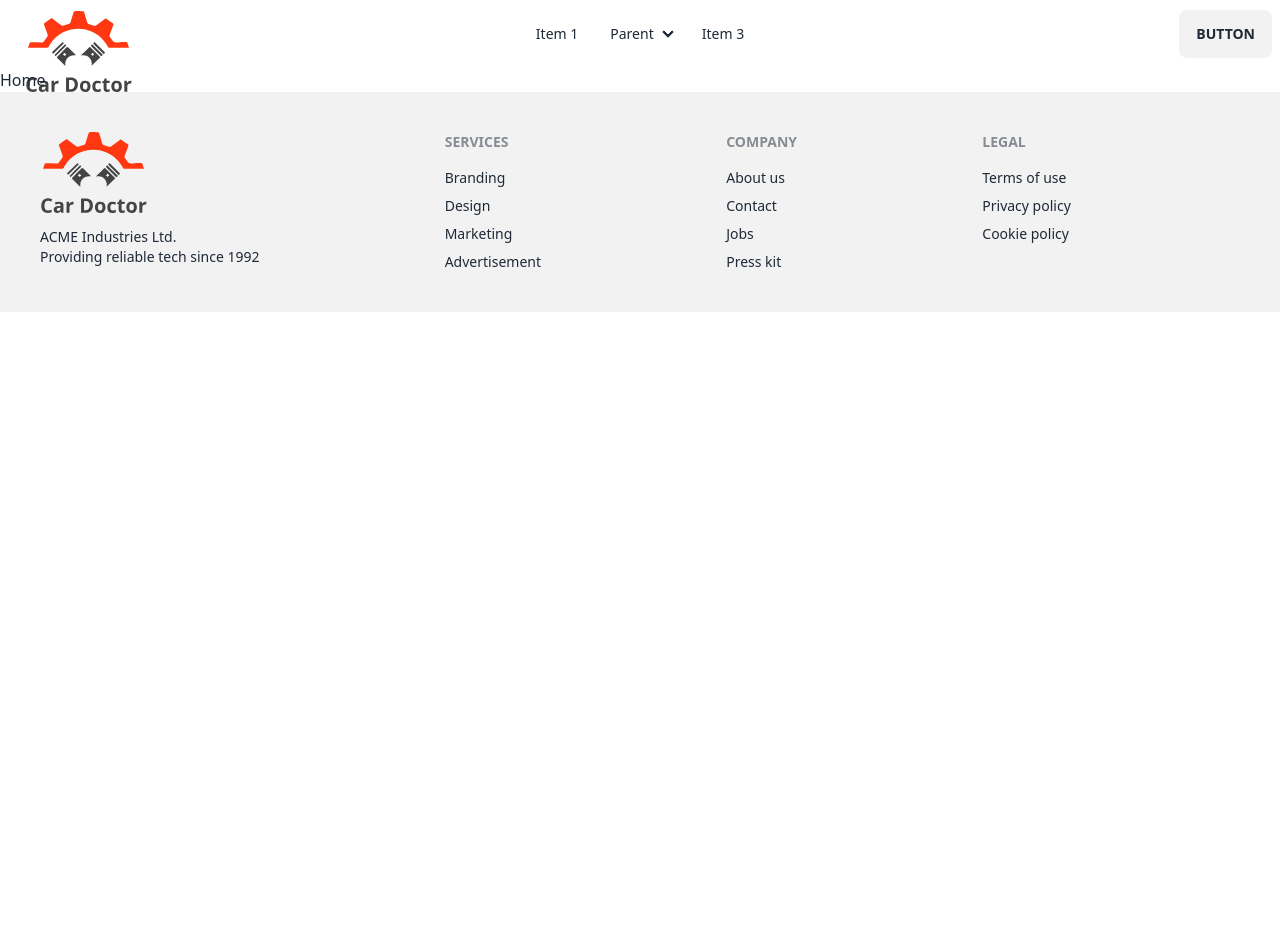
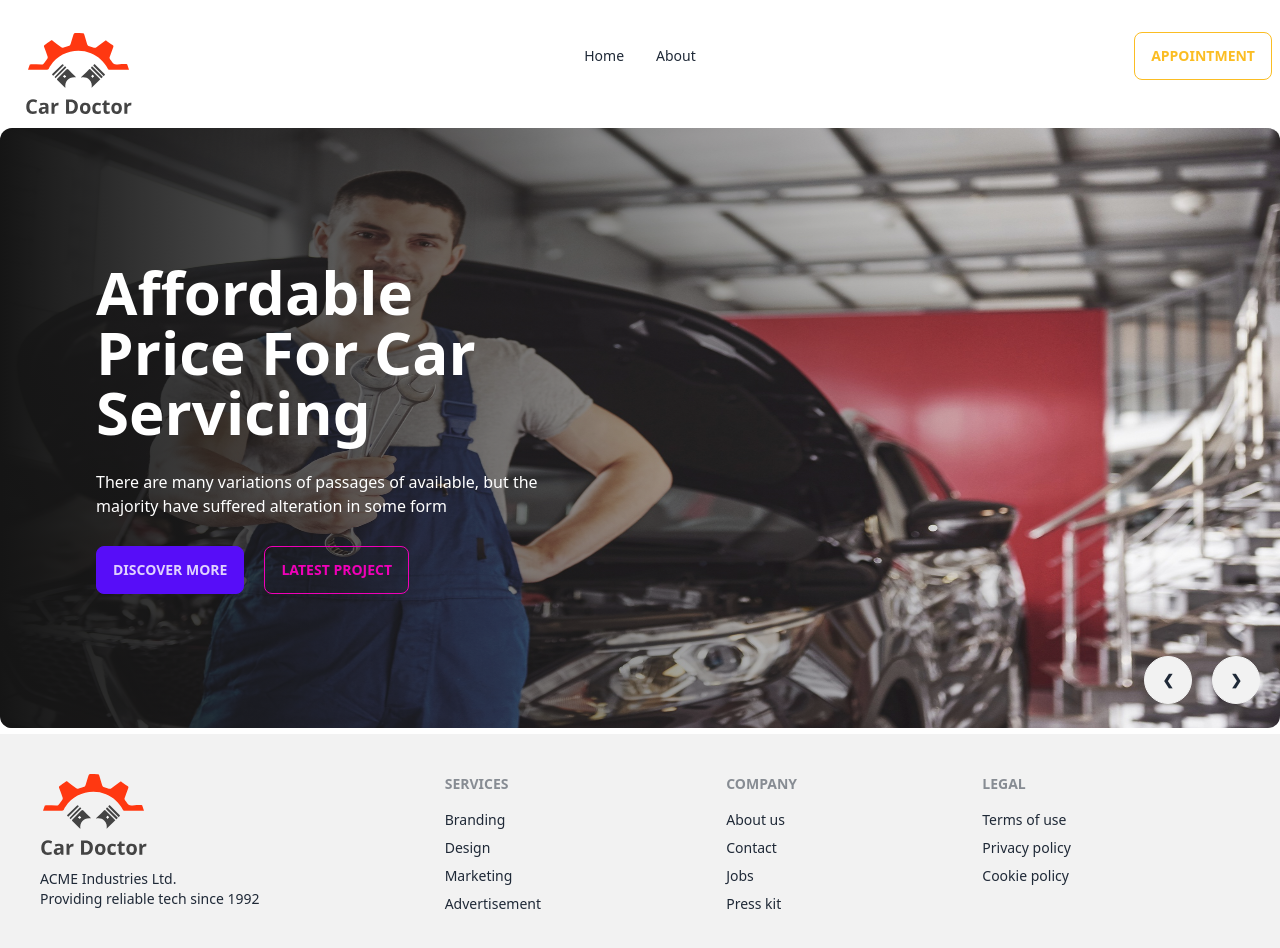
Before and after one commit to emonShimoul/CAR-DOCTOR-MERN, a React (Vite) app in the folder car-doctor-client/: page / in a window 1280 px wide. Shown: the top 948 px of the page. Before the commit the page ends 800 px from the top, so only its background shows below. Built offline with nearby package versions, Linux system fonts and the light colour scheme.

Commit message:
banner component

```diff
--- /dev/null
+++ b/car-doctor-client/src/pages/Home/Banner/Banner.jsx
@@ -0,0 +1,131 @@
+import img1 from "../../../assets/images/banner/1.jpg";
+import img2 from "../../../assets/images/banner/2.jpg";
+import img3 from "../../../assets/images/banner/3.jpg";
+import img4 from "../../../assets/images/banner/4.jpg";
+// import img5 from "../../../assets/images/banner/5.jpg";
+// import img6 from "../../../assets/images/banner/6.jpg";
+
+const Banner = () => {
+  return (
+    <div className="carousel w-full h-[600px]">
+      {/* slide 1 */}
+      <div id="slide1" className="carousel-item relative w-full">
+        <img src={img1} className="w-full rounded-xl" />
+        <div className="absolute rounded-xl flex items-center h-full left-0 top-0 bg-gradient-to-r from-[#151515] to-[rgba(21, 21, 21, 0)]">
+          <div className="text-white space-y-7 pl-24 w-1/2">
+            <h2 className="text-6xl font-semibold">
+              Affordable Price For Car Servicing
+            </h2>
+            <p>
+              There are many variations of passages of available, but the
+              majority have suffered alteration in some form
+            </p>
+            <div>
+              <button className="btn btn-primary mr-5">Discover More</button>
+              <button className="btn btn-outline btn-secondary">
+                Latest Project
+              </button>
+            </div>
+          </div>
+        </div>
+        <div className="absolute flex justify-end transform -translate-y-1/2 left-5 right-5 bottom-0">
+          <a href="#slide4" className="btn btn-circle mr-5">
+            ❮
+          </a>
+          <a href="#slide2" className="btn btn-circle">
+            ❯
+          </a>
+        </div>
+      </div>
+      {/* slide 2 */}
+      <div id="slide2" className="carousel-item relative w-full">
+        <img src={img2} className="w-full rounded-xl" />
+        <div className="absolute rounded-xl  flex items-center h-full left-0 top-0 bg-gradient-to-r from-[#151515] to-[rgba(21, 21, 21, 0)]">
+          <div className="text-white space-y-7 pl-24 w-1/2">
+            <h2 className="text-6xl font-semibold">
+              Affordable Price For Car Servicing
+            </h2>
+            <p>
+              There are many variations of passages of available, but the
+              majority have suffered alteration in some form
+            </p>
+            <div>
+              <button className="btn btn-primary mr-5">Discover More</button>
+              <button className="btn btn-outline btn-secondary">
+                Latest Project
+              </button>
+            </div>
+          </div>
+        </div>
+        <div className="absolute flex justify-end transform -translate-y-1/2 left-5 right-5 bottom-0">
+          <a href="#slide1" className="btn btn-circle mr-5">
+            ❮
+          </a>
+          <a href="#slide3" className="btn btn-circle">
+            ❯
+          </a>
+        </div>
+      </div>
+      {/* slide 3 */}
+      <div id="slide3" className="carousel-item relative w-full">
+        <img src={img3} className="w-full rounded-xl" />
+        <div className="absolute rounded-xl flex items-center h-full left-0 top-0 bg-gradient-to-r from-[#151515] to-[rgba(21, 21, 21, 0)]">
+          <div className="text-white space-y-7 pl-24 w-1/2">
+            <h2 className="text-6xl font-semibold">
+              Affordable Price For Car Servicing
+            </h2>
+            <p>
+              There are many variations of passages of available, but the
+              majority have suffered alteration in some form
+            </p>
+            <div>
+              <button className="btn btn-primary mr-5">Discover More</button>
+              <button className="btn btn-outline btn-secondary">
+                Latest Project
+              </button>
+            </div>
+          </div>
+        </div>
+        <div className="absolute flex justify-end transform -translate-y-1/2 left-5 right-5 bottom-0">
+          <a href="#slide2" className="btn btn-circle mr-5">
+            ❮
+          </a>
+          <a href="#slide4" className="btn btn-circle">
+            ❯
+          </a>
+        </div>
+      </div>
+      {/* slide 4 */}
+      <div id="slide4" className="carousel-item relative w-full">
+        <img src={img4} className="w-full rounded-xl" />
+        <div className="absolute rounded-xl flex items-center h-full left-0 top-0 bg-gradient-to-r from-[#151515] to-[rgba(21, 21, 21, 0)]">
+          <div className="text-white space-y-7 pl-24 w-1/2">
+            <h2 className="text-6xl font-semibold">
+              Affordable Price For Car Servicing
+            </h2>
+            <p>
+              There are many variations of passages of available, but the
+              majority have suffered alteration in some form
+            </p>
+            <div>
+              <button className="btn btn-primary mr-5">Discover More</button>
+              <button className="btn btn-outline btn-secondary">
+                Latest Project
+              </button>
+            </div>
+          </div>
+        </div>
+        <div className="absolute flex justify-end transform -translate-y-1/2 left-5 right-5 bottom-0">
+          <a href="#slide3" className="btn btn-circle mr-5">
+            ❮
+          </a>
+          <a href="#slide1" className="btn btn-circle">
+            ❯
+          </a>
+        </div>
+      </div>
+    </div>
+  );
+};
+
+export default Banner;
--- a/car-doctor-client/src/pages/Home/Home/Home.jsx
+++ b/car-doctor-client/src/pages/Home/Home/Home.jsx
@@ -1,7 +1,9 @@
+import Banner from "../Banner/Banner";
+
 const Home = () => {
   return (
     <div>
-      <h2>Home</h2>
+      <Banner></Banner>
     </div>
   );
 };
--- a/car-doctor-client/src/pages/Shared/NavBar/NavBar.jsx
+++ b/car-doctor-client/src/pages/Shared/NavBar/NavBar.jsx
@@ -2,8 +2,18 @@
 import logo from "../../../assets/logo.svg";
 
 const NavBar = () => {
+  const navItems = (
+    <>
+      <li>
+        <Link to="/">Home</Link>
+      </li>
+      <li>
+        <Link to="/about">About</Link>
+      </li>
+    </>
+  );
   return (
-    <div className="navbar bg-base-100">
+    <div className="navbar bg-base-100 h-28 mb-4">
       <div className="navbar-start">
         <div className="dropdown">
           <label tabIndex={0} className="btn btn-ghost lg:hidden">
@@ -26,23 +36,7 @@
             tabIndex={0}
             className="menu menu-sm dropdown-content mt-3 p-2 shadow bg-base-100 rounded-box w-52"
           >
-            <li>
-              <a>Item 1</a>
-            </li>
-            <li>
-              <a>Parent</a>
-              <ul className="p-2">
-                <li>
-                  <a>Submenu 1</a>
-                </li>
-                <li>
-                  <a>Submenu 2</a>
-                </li>
-              </ul>
-            </li>
-            <li>
-              <a>Item 3</a>
-            </li>
+            {navItems}
           </ul>
         </div>
         <Link to="/" className="btn btn-ghost normal-case text-xl">
@@ -50,30 +44,10 @@
         </Link>
       </div>
       <div className="navbar-center hidden lg:flex">
-        <ul className="menu menu-horizontal px-1">
-          <li>
-            <a>Item 1</a>
-          </li>
-          <li tabIndex={0}>
-            <details>
-              <summary>Parent</summary>
-              <ul className="p-2">
-                <li>
-                  <a>Submenu 1</a>
-                </li>
-                <li>
-                  <a>Submenu 2</a>
-                </li>
-              </ul>
-            </details>
-          </li>
-          <li>
-            <a>Item 3</a>
-          </li>
-        </ul>
+        <ul className="menu menu-horizontal px-1">{navItems}</ul>
       </div>
       <div className="navbar-end">
-        <a className="btn">Button</a>
+        <button className="btn btn-outline btn-warning">Appointment</button>
       </div>
     </div>
   );
```
